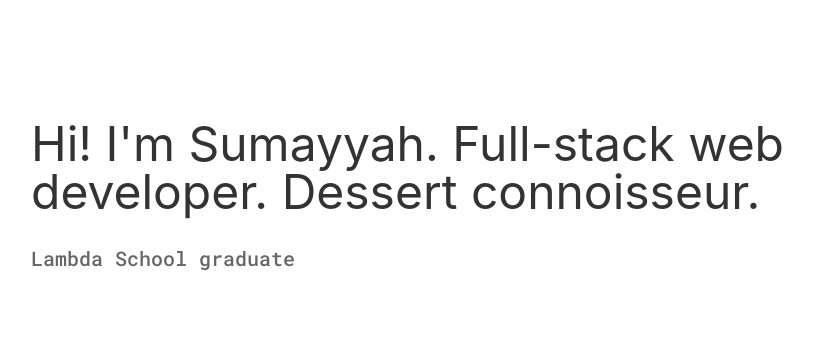
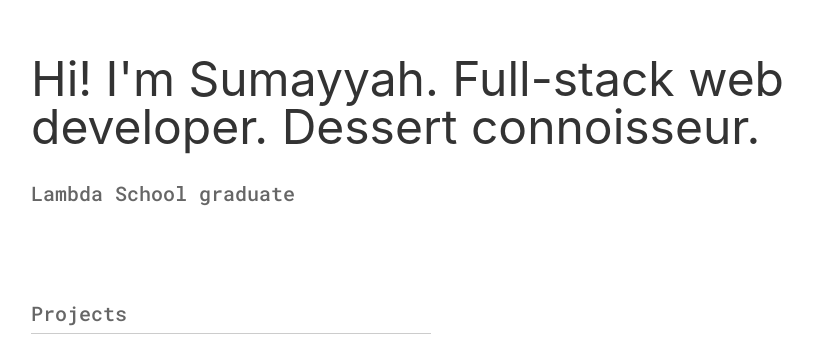
Before and after one commit to sumi419/portfolio, a React (Create React App) app: page / in a window 1280 px wide. Shown: the part 206-570 px from the top of the page, without its empty margins (129-942 px from the left). Built offline with nearby package versions, Linux system fonts and the light colour scheme.

Commit message:
👩‍💻🍨 Import Projects component to App.js

```diff
--- a/src/App.js
+++ b/src/App.js
@@ -1,13 +1,17 @@
 import React from 'react';
 
 import Title from './components/Title';
+import Projects from './components/Projects';
 
 import css from './styles/app.module.css';
 
 export default function App() {
   return (
     <main className={css.container}>
-      <Title />
+      <div>
+        <Title />
+        <Projects />
+      </div>
     </main>
   );
 }
```
